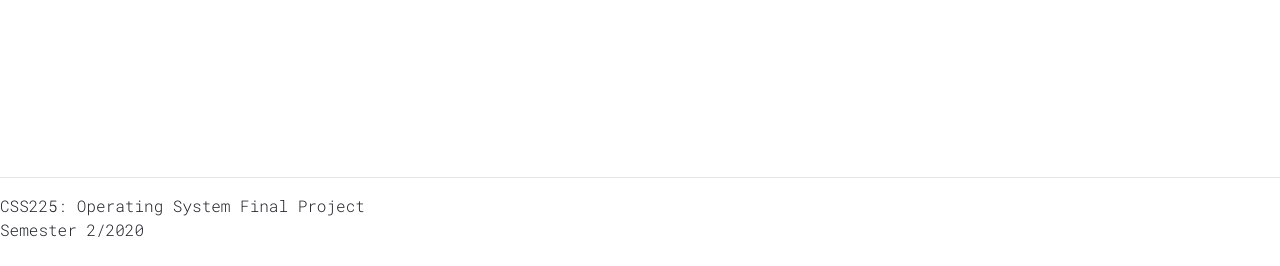
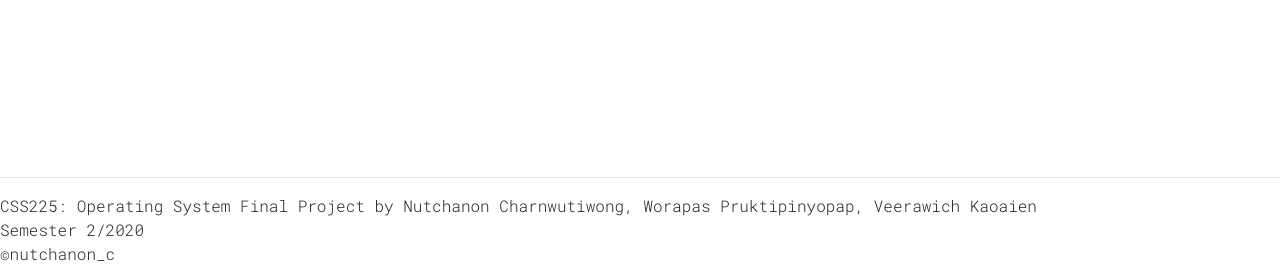
Before and after one commit to nutchanon-c/os_project_page_replacement, a Django app: page / in a window 1280 px wide. Shown: the part 1101-1367 px from the top of the page. Before the commit the page ends 1338 px from the top, so only its background shows below. Run offline with Django 3.2, Linux system fonts and the light colour scheme; some libraries are stand-ins or nearby versions.

Commit message:
added footers info

```diff
--- a/page_replacement/replacement/templates/replacement/index.html
+++ b/page_replacement/replacement/templates/replacement/index.html
@@ -5,7 +5,7 @@
         {% block result %}
 
 
-        <h3 data-aos="fade-up" style="text-align: center;font-weight: bold;">How the Algorithms Works</h3>
+        <h3 data-aos="fade-right" style="text-align: center;font-weight: bold;">How the Algorithms Works</h3>
         <div class="container" data-aos="fade-up">
         <p>
             <br>
--- a/page_replacement/replacement/templates/replacement/layout.html
+++ b/page_replacement/replacement/templates/replacement/layout.html
@@ -101,7 +101,9 @@
 
 <footer style="font-family: 'Roboto Mono', monospace;margin-top: 200px;">
     <hr>
-    CSS225: Operating System Final Project <br>
+    CSS225: Operating System Final Project by Nutchanon Charnwutiwong, Worapas Pruktipinyopap, Veerawich Kaoaien<br>
     Semester 2/2020
+    <br>
+    <span>&#169;nutchanon_c</span>
 </footer>
 </html>
--- a/page_replacement/replacement/views.py
+++ b/page_replacement/replacement/views.py
@@ -244,8 +244,6 @@ def lru(sequence, frameAmt):
     #print(f"---LRU---\nHit: {hit}, Miss: {miss}")
 
 
-def opt(sequence, frameAmt):
-    return
 
 def main(sequenceString, frameAmtString):
     global a, n, m
```
